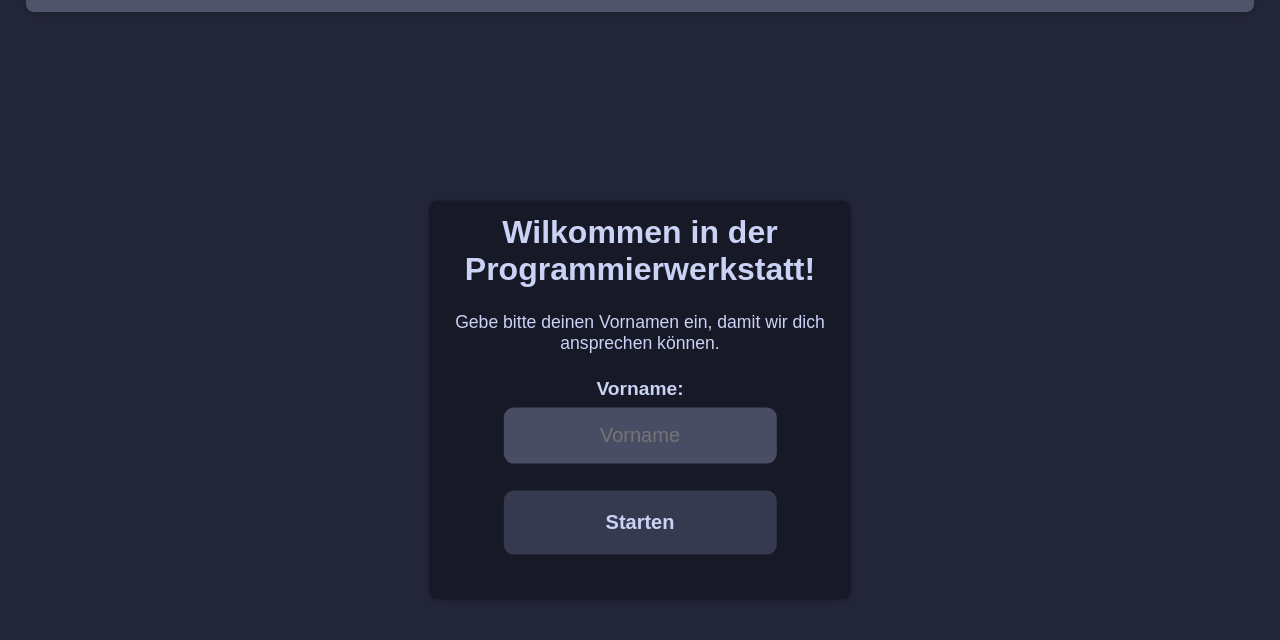
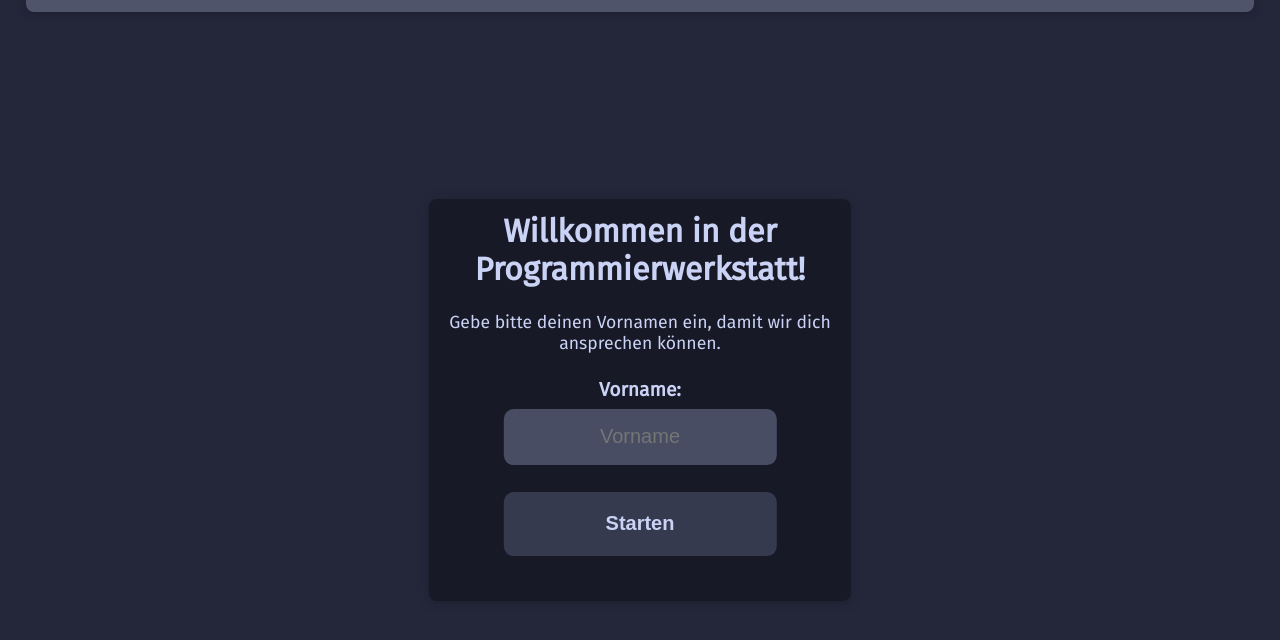
Before and after one commit to 137-Trimethylxanthin/HTL-Vill-Codinglab, a SvelteKit app: page / in a window 1280 px wide. Shown: the top 640 px of the page. Built offline with nearby package versions, Linux system fonts and the light colour scheme.

Commit message:
From ze HTL

```diff
--- a/src/routes/+layout.svelte
+++ b/src/routes/+layout.svelte
@@ -1,3 +1,4 @@
+<link rel="stylesheet" href="https://fonts.googleapis.com/css?family=Fira+Sans">
 <script>
 	import { invoke } from "@tauri-apps/api";
     import { message } from "@tauri-apps/api/dialog";
@@ -88,13 +89,13 @@
     {#if isOpen}
         <div id="open">
             <ul>
-                <li><button on:click={changeTheme}><img class="icons" src="./media/{icon}.png" alt="Theme"></button></li>
-                <li><button on:click={() =>  {goto("/info")}}><img class="icons" src="./media/info-{theme}.png" alt="Info"></button></li> <!-- TODO: info seite -->
+                <li><button on:click={changeTheme}><img class="icons" src="/media/{icon}.png" alt="Theme"></button></li>
+                <li><button on:click={() =>  {goto("/info")}}><img class="icons" src="/media/info-{theme}.png" alt="Info"></button></li> <!-- TODO: info seite -->
                 <li></li>
                 <li></li>
                 <li></li>
-                <li><button on:click={logOut}><img class="icons" src="./media/logout-{theme}.png" alt="Logout"></button></li>
-                <li><button on:click={quit}><img class="icons" src="./media/close-{theme}.png" alt="Close"></button></li>
+                <li><button on:click={logOut}><img class="icons" src="/media/logout-{theme}.png" alt="Logout"></button></li>
+                <li><button on:click={quit}><img class="icons" src="/media/close-{theme}.png" alt="Close"></button></li>
             </ul>
             <div on:click={toggleHeader} id="openToggle">Close</div>
         </div>
--- a/src/routes/+page.svelte
+++ b/src/routes/+page.svelte
@@ -18,7 +18,7 @@
 </script>
 
 <div class="loginContainer" >
-    <h1>Wilkommen in der Programmierwerkstatt!</h1>
+    <h1>Willkommen in der Programmierwerkstatt!</h1>
     <p>Gebe bitte deinen Vornamen ein, damit wir dich ansprechen können.</p>
     <form on:submit|preventDefault={setupUser}>
         <label for="vorname">Vorname:</label><br />
--- a/src/routes/style.css
+++ b/src/routes/style.css
@@ -77,7 +77,7 @@
 }
 
 body{
-    font-family: 'Fira Code', sans-serif;
+    font-family: 'Fira Sans', sans-serif;
     font-weight: 500;
     background-color: var(--base);
     margin: auto 2vw auto 2vw;
```
